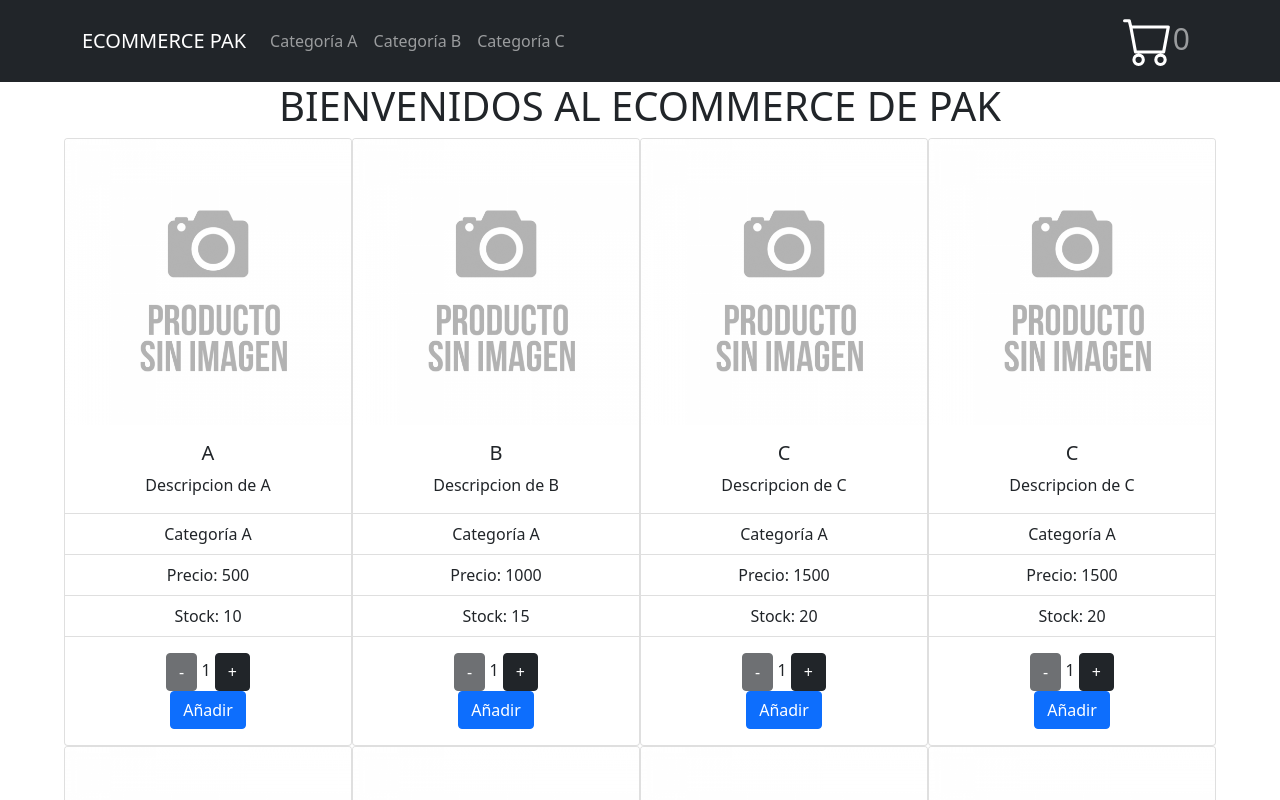
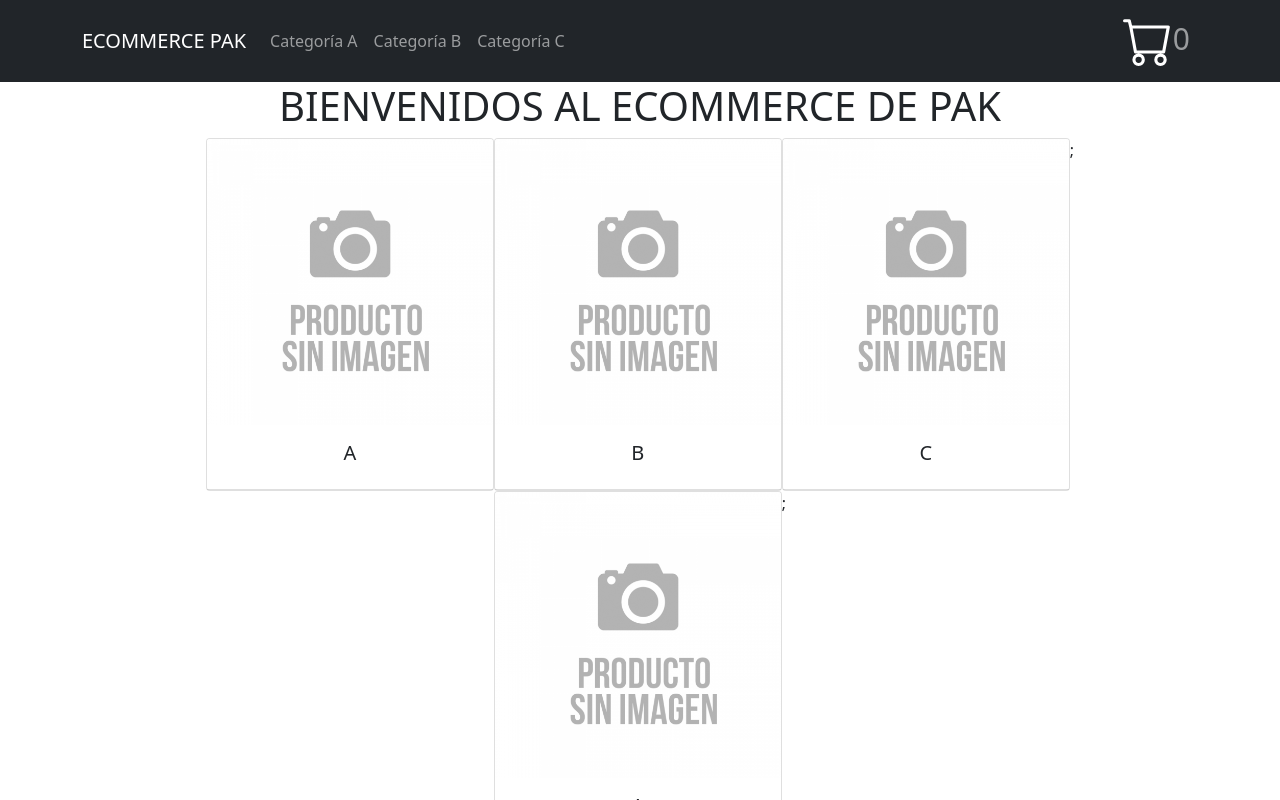
Before and after one commit to PatoK93/ecommerce_patriciokanaszyc, a React (Create React App) app: page / in a window 1280 px wide. Shown: the top 800 px of the page. Built offline with nearby package versions, Linux system fonts and the light colour scheme.

Commit message:
se agrega lo referente al desafio detalle de producto

```diff
--- a/src/App.js
+++ b/src/App.js
@@ -1,12 +1,14 @@
 import "./App.css";
 import Navbar from "./components/Navbar/Navbar";
 import ItemListContainer from "./components/ItemListContainer/ItemListContainer";
+import ItemDetailContainer from "./components/ItemDetailContainer/ItemDetailContainer";
 
 function App() {
   return (
     <div className="App">
       <Navbar />
       <ItemListContainer greeting="BIENVENIDOS AL ECOMMERCE DE PAK" />
+      <ItemDetailContainer />
     </div>
   );
 }
--- a/src/asyncMock.js
+++ b/src/asyncMock.js
@@ -26,159 +26,6 @@ const products = [
     stock: 20,
     description: "Descripcion de C",
   },
-  {
-    id: "4",
-    name: "C",
-    price: 1500,
-    category: "Categoría A",
-    img: "images/imagenGenerica.jpg",
-    stock: 20,
-    description: "Descripcion de C",
-  },
-  {
-    id: "5",
-    name: "C",
-    price: 1500,
-    category: "Categoría A",
-    img: "images/imagenGenerica.jpg",
-    stock: 20,
-    description: "Descripcion de C",
-  },
-  {
-    id: "6",
-    name: "C",
-    price: 1500,
-    category: "Categoría A",
-    img: "images/imagenGenerica.jpg",
-    stock: 20,
-    description: "Descripcion de C",
-  },
-  {
-    id: "7",
-    name: "C",
-    price: 1500,
-    category: "Categoría A",
-    img: "images/imagenGenerica.jpg",
-    stock: 20,
-    description: "Descripcion de C",
-  },
-  {
-    id: "8",
-    name: "C",
-    price: 1500,
-    category: "Categoría A",
-    img: "images/imagenGenerica.jpg",
-    stock: 20,
-    description: "Descripcion de C",
-  },
-  {
-    id: "9",
-    name: "C",
-    price: 1500,
-    category: "Categoría A",
-    img: "images/imagenGenerica.jpg",
-    stock: 20,
-    description: "Descripcion de C",
-  },
-  {
-    id: "10",
-    name: "C",
-    price: 1500,
-    category: "Categoría A",
-    img: "images/imagenGenerica.jpg",
-    stock: 20,
-    description: "Descripcion de C",
-  },
-  {
-    id: "11",
-    name: "C",
-    price: 1500,
-    category: "Categoría A",
-    img: "images/imagenGenerica.jpg",
-    stock: 20,
-    description: "Descripcion de C",
-  },
-  {
-    id: "12",
-    name: "C",
-    price: 1500,
-    category: "Categoría A",
-    img: "images/imagenGenerica.jpg",
-    stock: 20,
-    description: "Descripcion de C",
-  },
-  {
-    id: "13",
-    name: "C",
-    price: 1500,
-    category: "Categoría A",
-    img: "images/imagenGenerica.jpg",
-    stock: 20,
-    description: "Descripcion de C",
-  },
-  {
-    id: "14",
-    name: "C",
-    price: 1500,
-    category: "Categoría A",
-    img: "images/imagenGenerica.jpg",
-    stock: 20,
-    description: "Descripcion de C",
-  },
-  {
-    id: "15",
-    name: "C",
-    price: 1500,
-    category: "Categoría A",
-    img: "images/imagenGenerica.jpg",
-    stock: 20,
-    description: "Descripcion de C",
-  },
-  {
-    id: "16",
-    name: "C",
-    price: 1500,
-    category: "Categoría A",
-    img: "images/imagenGenerica.jpg",
-    stock: 20,
-    description: "Descripcion de C",
-  },
-  {
-    id: "17",
-    name: "C",
-    price: 1500,
-    category: "Categoría A",
-    img: "images/imagenGenerica.jpg",
-    stock: 20,
-    description: "Descripcion de C",
-  },
-  {
-    id: "18",
-    name: "C",
-    price: 1500,
-    category: "Categoría A",
-    img: "images/imagenGenerica.jpg",
-    stock: 20,
-    description: "Descripcion de C",
-  },
-  {
-    id: "19",
-    name: "C",
-    price: 1500,
-    category: "Categoría A",
-    img: "images/imagenGenerica.jpg",
-    stock: 20,
-    description: "Descripcion de C",
-  },
-  {
-    id: "20",
-    name: "C",
-    price: 1500,
-    category: "Categoría A",
-    img: "images/imagenGenerica.jpg",
-    stock: 20,
-    description: "Descripcion de C",
-  },
 ];
 
 export const getProducts = () => {
--- /dev/null
+++ b/src/asyncMockDetalle.js
@@ -0,0 +1,19 @@
+const product = [
+  {
+    id: "1",
+    name: "A",
+    price: 500,
+    category: "Categoría A",
+    img: "images/imagenGenerica.jpg",
+    stock: 10,
+    description: "Descripcion de A",
+  },
+];
+
+export const getProduct = () => {
+  return new Promise((resolve) => {
+    setTimeout(() => {
+      resolve(product);
+    }, 2000);
+  });
+};
--- a/src/components/Item/Item.js
+++ b/src/components/Item/Item.js
@@ -8,16 +8,16 @@ function Item({ product }) {
       <Card.Img variant="top" src={product.img} />
       <Card.Body>
         <Card.Title>{product.name}</Card.Title>
-        <Card.Text> {product.description} </Card.Text>
+        {/* <Card.Text> {product.description} </Card.Text> */}
       </Card.Body>
       <ListGroup className="list-group-flush">
-        <ListGroup.Item> {product.category} </ListGroup.Item>
+        {/* <ListGroup.Item> {product.category} </ListGroup.Item>
         <ListGroup.Item> Precio: {product.price} </ListGroup.Item>
-        <ListGroup.Item> Stock: {product.stock} </ListGroup.Item>
+        <ListGroup.Item> Stock: {product.stock} </ListGroup.Item> */}
       </ListGroup>
-      <Card.Body>
+      {/* <Card.Body>
         <ItemCount stock={product.stock} />
-      </Card.Body>
+      </Card.Body> */}
     </Card>
   );
 }
--- /dev/null
+++ b/src/components/ItemDetail/ItemDetail.js
@@ -0,0 +1,31 @@
+import Card from "react-bootstrap/Card";
+import ListGroup from "react-bootstrap/ListGroup";
+import ItemCount from "../ItemCount/ItemCount";
+import "../ItemList/ItemList.css";
+
+const ItemDetail = ({ product }) => {
+  return (
+    <div className="cardRow">
+      {product.map((product) => (
+        <Card style={{ width: "18rem" }} key={product.id}>
+          <Card.Img variant="top" src={product.img} />
+          <Card.Body>
+            <Card.Title>{product.name}</Card.Title>
+            <Card.Text> {product.description} </Card.Text>
+          </Card.Body>
+          <ListGroup className="list-group-flush">
+            <ListGroup.Item> {product.category} </ListGroup.Item>
+            <ListGroup.Item> Precio: {product.price} </ListGroup.Item>
+            <ListGroup.Item> Stock: {product.stock} </ListGroup.Item>
+          </ListGroup>
+          <Card.Body>
+            <ItemCount stock={product.stock} />
+          </Card.Body>
+        </Card>
+      ))}
+      ;
+    </div>
+  );
+};
+
+export default ItemDetail;
--- /dev/null
+++ b/src/components/ItemDetailContainer/ItemDetailContainer.js
@@ -0,0 +1,35 @@
+import { useState, useEffect } from "react";
+import { getProduct } from "../../asyncMockDetalle";
+import ItemDetail from "../ItemDetail/ItemDetail";
+
+const ItemDetailContainer = () => {
+  const [product, setProduct] = useState([]);
+  const [loading, setLoading] = useState(true);
+
+  useEffect(() => {
+    getProduct()
+      .then((response) => {
+        setProduct(response);
+      })
+      .catch((error) => {
+        console.log(error);
+      })
+      .finally(() => {
+        setLoading(false);
+      });
+  }, []);
+
+  if (loading) {
+    return <h1>Cargando detalle de producto...</h1>;
+  }
+
+  return (
+    <>
+      <div>
+        <ItemDetail product={product} />
+      </div>
+    </>
+  );
+};
+
+export default ItemDetailContainer;
```
